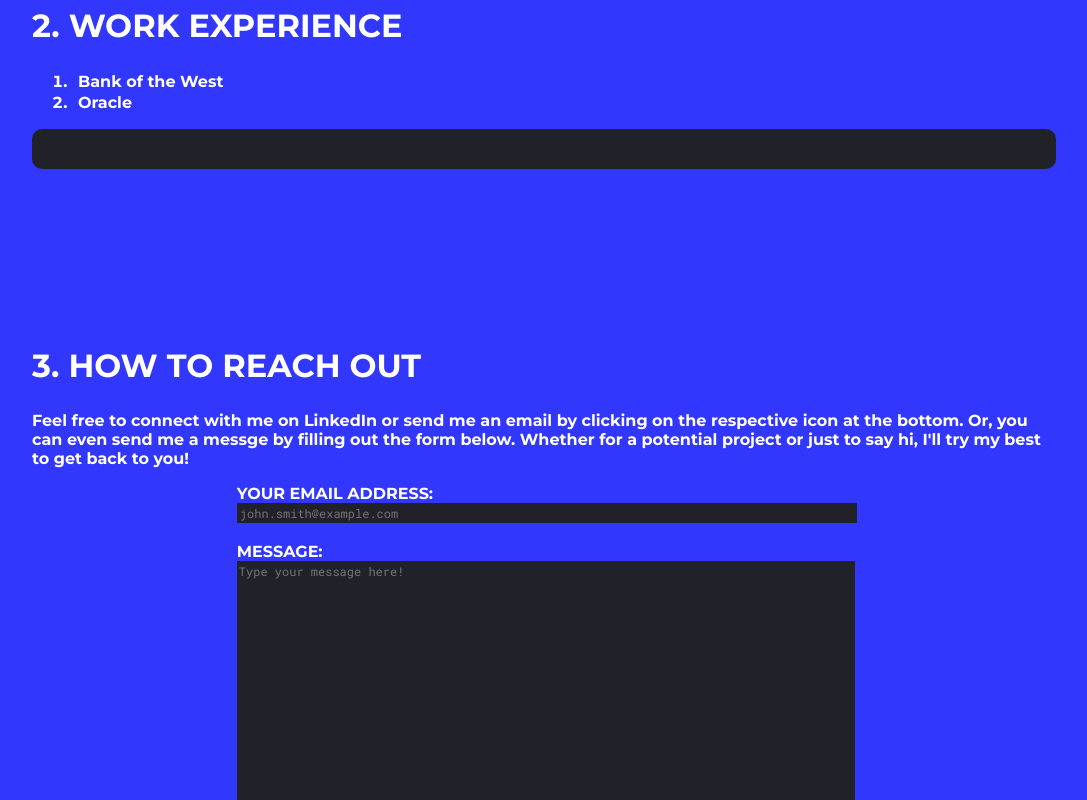
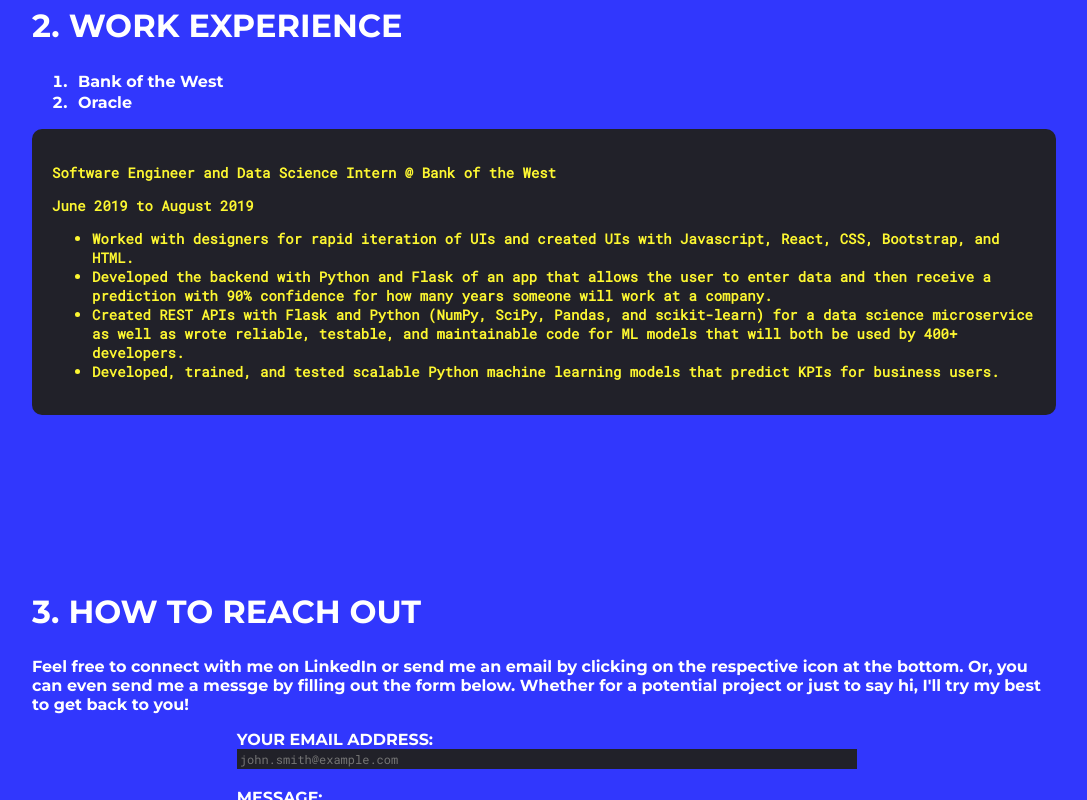
Before and after one commit to scotthun/nextjsWebsite, a Next.js app: page / in a window 1280 px wide. Shown: the part 1460-2260 px from the top of the page, without its empty margins (96-1183 px from the left). Built offline with nearby package versions, Linux system fonts and the light colour scheme.

Commit message:
ready for first deployment

```diff
--- a/pages/index.js
+++ b/pages/index.js
@@ -131,7 +131,16 @@ export default function Homepage() {
 
                         }}>Oracle</button></li>
                     </ol>
-                    <div id="jobSummary"></div>
+                    <div id="jobSummary">
+                        <p>Software Engineer and Data Science Intern @ Bank of the West</p>
+                        <p>June 2019 to August 2019</p>
+                        <ul>
+                            <li>Worked with designers for rapid iteration of UIs and created UIs with Javascript, React, CSS, Bootstrap, and HTML.</li>
+                            <li>Developed the backend with Python and Flask of an app that allows the user to enter data and then receive a prediction with 90% confidence for how many years someone will work at a company.</li>
+                            <li>Created REST APIs with Flask and Python (NumPy, SciPy, Pandas, and scikit-learn) for a data science microservice as well as wrote reliable, testable, and maintainable code for ML models that will both be used by 400+ developers.</li>
+                            <li>Developed, trained, and tested scalable Python machine learning models that predict KPIs for business users.</li>
+                        </ul>
+                    </div>
                 </div>
             </div>
             <div className="block" id="contact">
```
